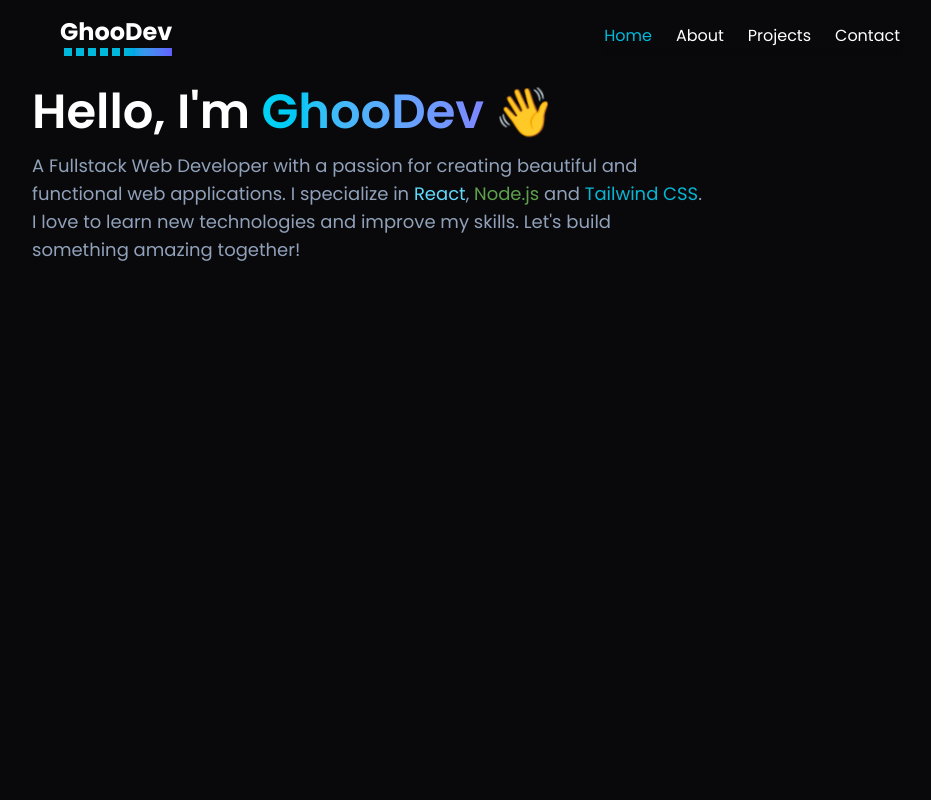
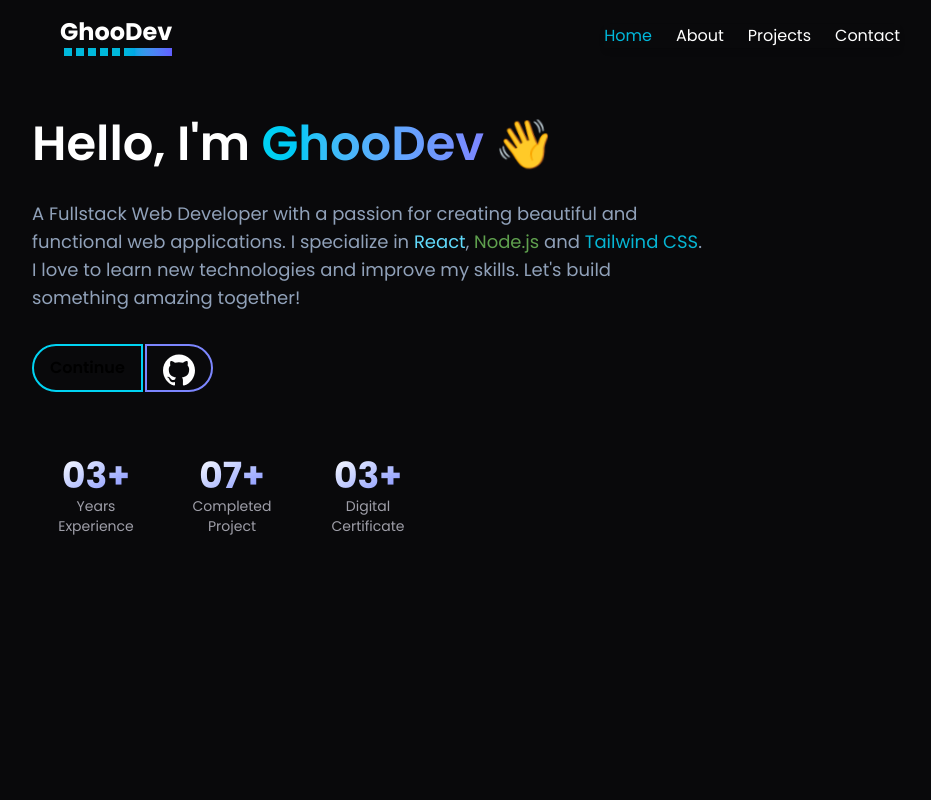
Before and after one commit to revxcode/ghoodev, a SvelteKit app: page / in a window 1280 px wide. Shown: the top 800 px of the page, without its empty margins (160-1091 px from the left). Built offline with nearby package versions, Linux system fonts and the light colour scheme; a web font is replaced by a local one.

Commit message:
update: new home page update

```diff
--- a/src/pages/home.svelte
+++ b/src/pages/home.svelte
@@ -1,12 +1,12 @@
-<div class="mx-auto max-w-4xl">
-	<h1 class="text-5xl font-semibold py-4 text-white">
+<section class="mx-auto max-w-4xl">
+	<h1 class="text-5xl font-semibold py-4 text-white mt-8 mb-4">
 		Hello, I'm
 		<span class="bg-clip-text text-transparent bg-gradient-to-r from-cyan-400 to-indigo-400"
 			>GhooDev</span
 		>
 		<span class="animate-waving inline-block">👋</span>
 	</h1>
-	<p class="text-lg mb-8 text-slate-400 max-w-2xl indent-4 md:indent-0">
+	<p class="text-lg mb-8 text-slate-400 max-w-2xl">
 		A Fullstack Web Developer with a passion for creating beautiful and functional web applications.
 		I specialize in
 		<a
@@ -30,4 +30,63 @@
 		>. I love to learn new technologies and improve my skills. Let's build something amazing
 		together!
 	</p>
-</div>
+	<div class="flex items-center gap-0.5">
+		<button
+			type="button"
+			class="h-12 px-4 py-2 rounded-full font-semibold border-2 border-cyan-400 duration-200 transition-colors rounded-r-none"
+			>Continue</button
+		>
+		<a
+			href="https://github.com/GhooDev"
+			target="_blank"
+			rel="noopener noreferrer"
+			aria-label="GitHub"
+			aria-describedby="github"
+			class="h-12 px-4 py-2 rounded-full font-semibold border-2 border-indigo-400 duration-200 transition-colors rounded-l-none"
+		>
+			<svg
+				role="img"
+				viewBox="0 0 24 24"
+				xmlns="http://www.w3.org/2000/svg"
+				fill="white"
+				class="h-8 w-8"
+			>
+				><title>GitHub</title><path
+					d="M12 .297c-6.63 0-12 5.373-12 12 0 5.303 3.438 9.8 8.205 11.385.6.113.82-.258.82-.577 0-.285-.01-1.04-.015-2.04-3.338.724-4.042-1.61-4.042-1.61C4.422 18.07 3.633 17.7 3.633 17.7c-1.087-.744.084-.729.084-.729 1.205.084 1.838 1.236 1.838 1.236 1.07 1.835 2.809 1.305 3.495.998.108-.776.417-1.305.76-1.605-2.665-.3-5.466-1.332-5.466-5.93 0-1.31.465-2.38 1.235-3.22-.135-.303-.54-1.523.105-3.176 0 0 1.005-.322 3.3 1.23.96-.267 1.98-.399 3-.405 1.02.006 2.04.138 3 .405 2.28-1.552 3.285-1.23 3.285-1.23.645 1.653.24 2.873.12 3.176.765.84 1.23 1.91 1.23 3.22 0 4.61-2.805 5.625-5.475 5.92.42.36.81 1.096.81 2.22 0 1.606-.015 2.896-.015 3.286 0 .315.21.69.825.57C20.565 22.092 24 17.592 24 12.297c0-6.627-5.373-12-12-12"
+				/></svg
+			>
+		</a>
+	</div>
+	<div class="flex gap-2 justify-center md:justify-start mt-10 w-full">
+		<div
+			class="flex flex-col justify-center items-center text-white w-full md:w-32 p-4 rounded-lg aspect-square"
+		>
+			<h2
+				class="font-bold text-4xl bg-clip-text text-transparent bg-gradient-to-br from-white to-indigo-400"
+			>
+				03+
+			</h2>
+			<span class="text-sm text-zinc-400 text-center">Years Experience</span>
+		</div>
+		<div
+			class="flex flex-col justify-center items-center text-white w-full md:w-32 p-4 rounded-lg aspect-square"
+		>
+			<h2
+				class="font-bold text-4xl bg-clip-text text-transparent bg-gradient-to-br from-white to-indigo-400"
+			>
+				07+
+			</h2>
+			<span class="text-sm text-zinc-400 text-center">Completed Project</span>
+		</div>
+		<div
+			class="flex flex-col justify-center items-center text-white w-full md:w-32 p-4 rounded-lg aspect-square"
+		>
+			<h2
+				class="font-bold text-4xl bg-clip-text text-transparent bg-gradient-to-br from-white to-indigo-400"
+			>
+				03+
+			</h2>
+			<span class="text-sm text-zinc-400 text-center">Digital Certificate</span>
+		</div>
+	</div>
+</section>
```
